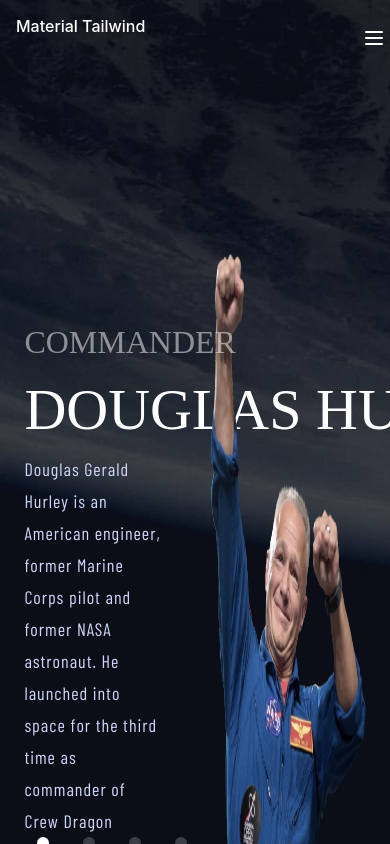
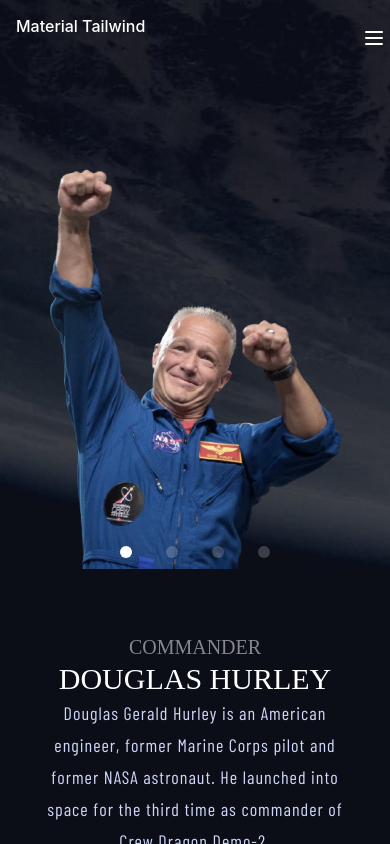
Before and after one commit to IbrahimHosny/space, a React (Create React App) app: page /crew in a window 390 px wide. Built offline with nearby package versions, Linux system fonts and the light colour scheme; a web font is replaced by a local one.

Commit message:
finish crew responsive

```diff
--- a/src/App.css
+++ b/src/App.css
@@ -83,9 +83,24 @@
   margin: 0px 17px!important;
   background: white!important;
 }
-#crew img {
+@media (max-width: 1023px) {
+    #crew .swiper-pagination {
+      top: 24%!important;
+      left: 38%!important;
+  }
+}
+
+@media (max-width: 767px) {
+  #crew .swiper-pagination {
+    width: 60%!important;
+    top: 44vh!important;
+    left: 20%!important;
+}
+}
+
+/* #crew img {
   height: 680px!important;
-}
+} */
 #destination .swiper-pagination {
   width: fit-content!important;
   height: fit-content!important;
--- a/src/components/Crew.jsx
+++ b/src/components/Crew.jsx
@@ -22,7 +22,7 @@
     };
     return (
         <div className='bg-[url("./assets/crew/background-crew-desktop.jpg")] bg-no-repeat bg-cover h-screen overflow-hidden'>
-            <div className="container mx-auto relative h-[70%] top-[30%]" id='crew'>
+            <div className="container mx-auto relative h-[80%] lg:h-[70%] top-[20%] lg:top-[30%]" id='crew'>
             <Swiper
             pagination={pagination}
             modules={[Pagination]}
@@ -33,18 +33,16 @@
             crewData.map(crew => {
                 return (
             <SwiperSlide key={crew.name} className='text-white flex'>
-            <div className='flex items-center justify-around'>
-            <section className='w-[35%]'>
-                    <div className='des-info'>
-                    <span className='heading-4 opacity-50'>{crew.role}</span>
-                    <h1 className='heading-3 whitespace-nowrap'>{crew.name}</h1>
-                    <p className='second-color body-text'>
-                    {crew.bio}
-                    </p>
+            <div className='flex gap-16 lg:gap-0 md:max-lg:flex-wrap flex-wrap-reverse lg:items-center lg:justify-around'>
+            <section className='w-full text-center lg:text-start lg:w-[35%]'>
+                    <div className='des-info max-lg:w-[80%] m-auto'>
+                    <span className='heading-4 opacity-50 max-lg:!text-3xl max-md:!text-xl'>{crew.role}</span>
+                    <h1 className='heading-3 xl:whitespace-nowrap max-lg:!text-5xl max-md:!text-3xl'>{crew.name}</h1>
+                    <p className='second-color body-text'>{crew.bio}</p>
                     </div>
             </section>
-            <section className='w-[40%] flex justify-end h-full'>
-                <img src={crew.images.webp} alt={'image of'+ crew.name } ></img>
+            <section className='w-full lg:w-[40%] flex justify-center lg:justify-end h-full'>
+                <img src={crew.images.webp} alt={'image of'+ crew.name } className='lg:h-[680px] md:h-[600px] h-[400px]'></img>
             </section>
 
             </div>
```
